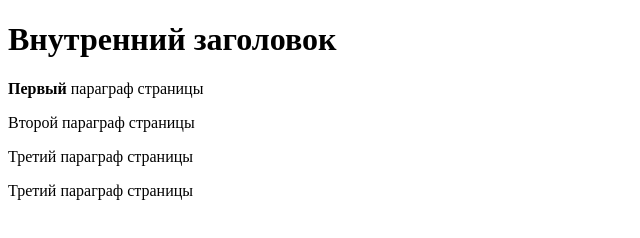
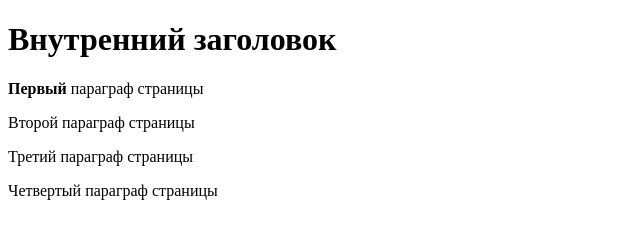
Before and after one commit to Skorpiya/programming, a plain HTML site: page index.html in a window 1280 px wide. Shown: the full height of the page, 0-640 px from the left. Drawn offline with Linux system fonts and the light colour scheme.

Commit message:
index alm finished

```diff
--- a/index.html
+++ b/index.html
@@ -11,6 +11,6 @@
       страницы</p>
     <p>Второй параграф страницы</p>
     <p>Третий параграф страницы</p>
-    <p>Третий параграф страницы</p>
+    <p>Четвертый параграф страницы</p>
   </body>
 </html>
```
